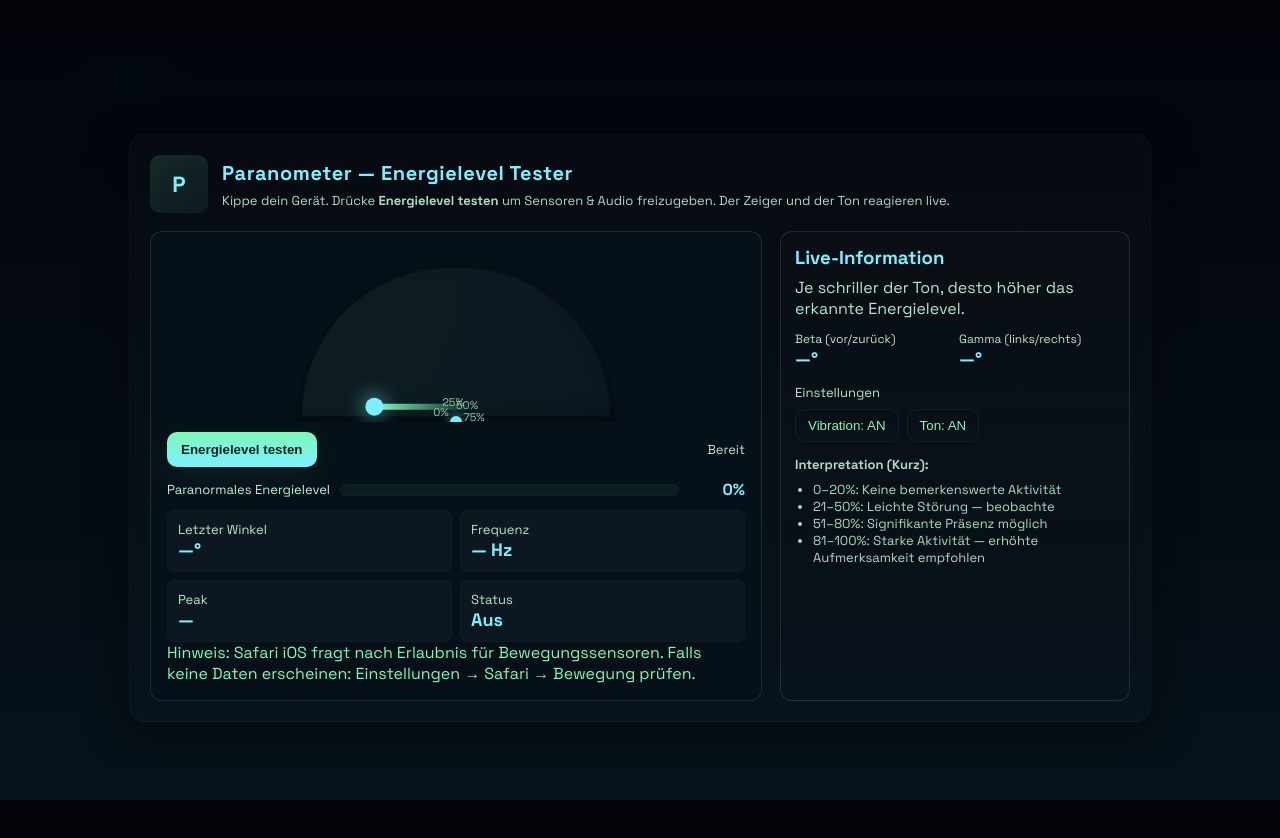
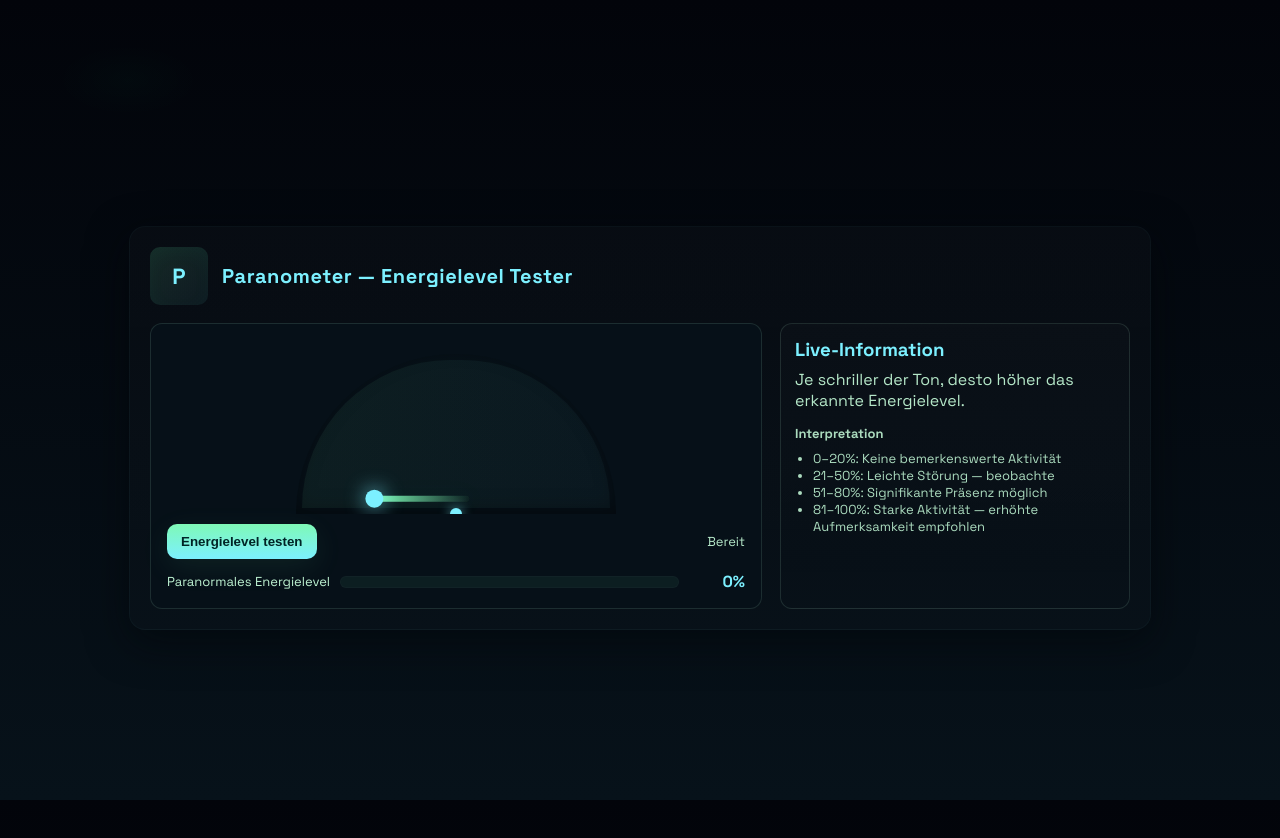
Before and after one commit to NickMaul/Paranometer, a plain HTML site: page index.html in a window 1280 px wide. Drawn offline with Linux system fonts and the light colour scheme.

Commit message:
Update index.html

```diff
--- a/index.html
+++ b/index.html
@@ -93,7 +93,6 @@
         <div class="logo">P</div>
         <div>
           <h1>Paranometer — Energielevel Tester</h1>
-          <p class="lead">Kippe dein Gerät. Drücke <strong>Energielevel testen</strong> um Sensoren & Audio freizugeben. Der Zeiger und der Ton reagieren live.</p>
         </div>
       </div>
 
@@ -127,42 +126,14 @@
               <div style="width:56px; text-align:right; font-weight:700; color:var(--neon-2)" id="percentText">0%</div>
             </div>
           </div>
-
-          <div class="readouts">
-            <div class="tile"><div class="small">Letzter Winkel</div><div class="num" id="tiltRead">—°</div></div>
-            <div class="tile"><div class="small">Frequenz</div><div class="num" id="freqRead">— Hz</div></div>
-            <div class="tile"><div class="small">Peak</div><div class="num" id="peakRead">—</div></div>
-            <div class="tile"><div class="small">Status</div><div class="num" id="modeRead">Aus</div></div>
-          </div>
-
-          <div class="note footer note">Hinweis: Safari iOS fragt nach Erlaubnis für Bewegungssensoren. Falls keine Daten erscheinen: Einstellungen → Safari → Bewegung prüfen.</div>
         </div>
 
         <div class="right">
           <h3 style="margin:0 0 8px 0; color:var(--neon-2)">Live-Information</h3>
           <p style="margin:0 0 12px 0; color:rgba(200,255,220,0.9)">Je schriller der Ton, desto höher das erkannte Energielevel.</p>
 
-          <div style="display:flex; gap:8px; align-items:center;">
-            <div style="flex:1">
-              <div style="font-size:12px; color:rgba(200,255,220,0.9)">Beta (vor/zurück)</div>
-              <div style="font-weight:700; font-size:18px; color:var(--neon-2)" id="betaVal">—°</div>
-            </div>
-            <div style="flex:1">
-              <div style="font-size:12px; color:rgba(200,255,220,0.9)">Gamma (links/rechts)</div>
-              <div style="font-weight:700; font-size:18px; color:var(--neon-2)" id="gammaVal">—°</div>
-            </div>
-          </div>
-
-          <div style="margin-top:14px">
-            <div style="font-size:13px; color:rgba(200,255,220,0.9)">Einstellungen</div>
-            <div style="display:flex; gap:8px; margin-top:8px;">
-              <button class="ghost" id="vibToggle">Vibration: AN</button>
-              <button class="ghost" id="calmToggle">Ton: AN</button>
-            </div>
-          </div>
-
           <div style="margin-top:14px; font-size:13px; color:rgba(200,255,220,0.85)">
-            <strong>Interpretation (Kurz):</strong>
+            <strong>Interpretation</strong>
             <ul style="margin:8px 0 0 18px; padding:0; color:rgba(200,255,220,0.85)">
               <li>0–20%: Keine bemerkenswerte Aktivität</li>
               <li>21–50%: Leichte Störung — beobachte</li>
```
